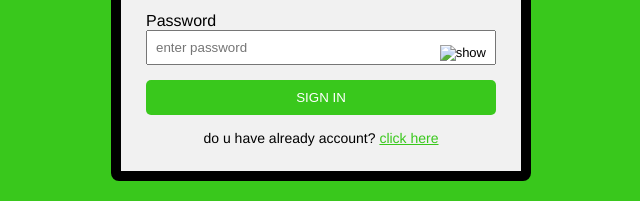
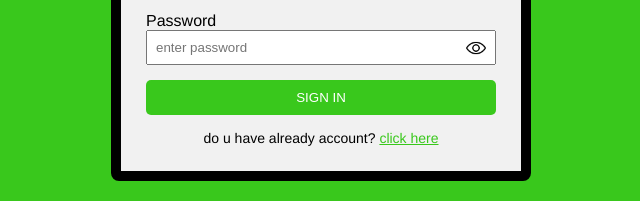
Before and after one commit to tutor02-svg/form-signin-signup-ikki, a plain HTML site: page index.html in a window 1280 px wide. Shown: the part 359-560 px from the top of the page, 319-959 px from the left. Drawn offline with Linux system fonts and the light colour scheme.

Commit message:
Update index.html

```diff
--- a/index.html
+++ b/index.html
@@ -24,7 +24,7 @@
                 <br>
                 <input type="password" id="password" required placeholder="enter password">
                 <span class="toggle" onclick="togglePassword()">
-                    <img id="eyeIcon" src="./assets/show.png" alt="show" width="20px">
+                    <img id="eyeIcon" src="/show.png" alt="show" width="20px">
                 </span>
             </div>
 
```
